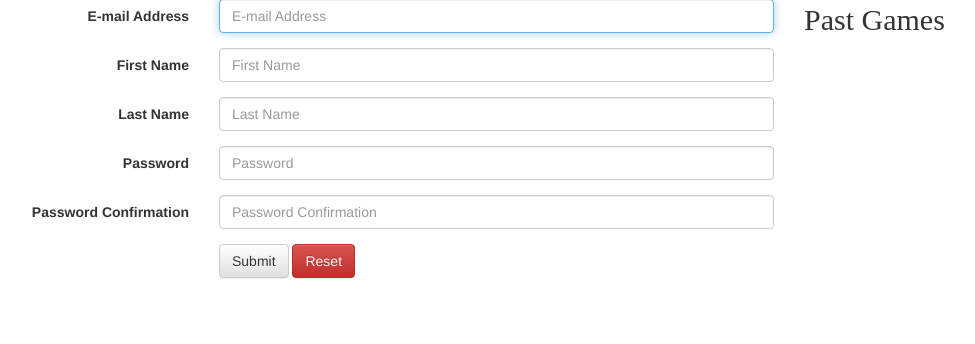
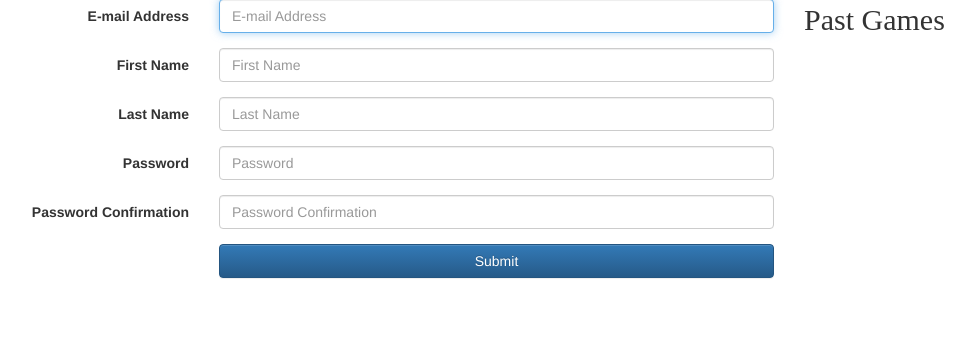
Before and after one commit to marcann/Hawk, a Django app: page /register/ in a window 1280 px wide. Shown: the part 280-624 px from the top of the page, without its empty margins (46-1021 px from the left). Run offline with Django 3.2, Linux system fonts and the light colour scheme; data that the repository does not hold is empty; some libraries are stand-ins or nearby versions; some web fonts are replaced.

Commit message:
Removed reset button, changed look of submit button.

```diff
--- a/userauth/templates/userauth/register.html
+++ b/userauth/templates/userauth/register.html
@@ -40,8 +40,7 @@
     <div class="form-group">
       <label for="submit" class="col-md-3 control-label"></label>
       <div class="col-md-9">
-        <button id="submit" type="submit" class="btn btn-default">Submit</button>
-        <button type="reset" class="btn btn-danger">Reset</button>
+        <button id="submit" type="submit" class="btn btn-primary btn-block">Submit</button>
       </div>
     </div>
   </form>
```
